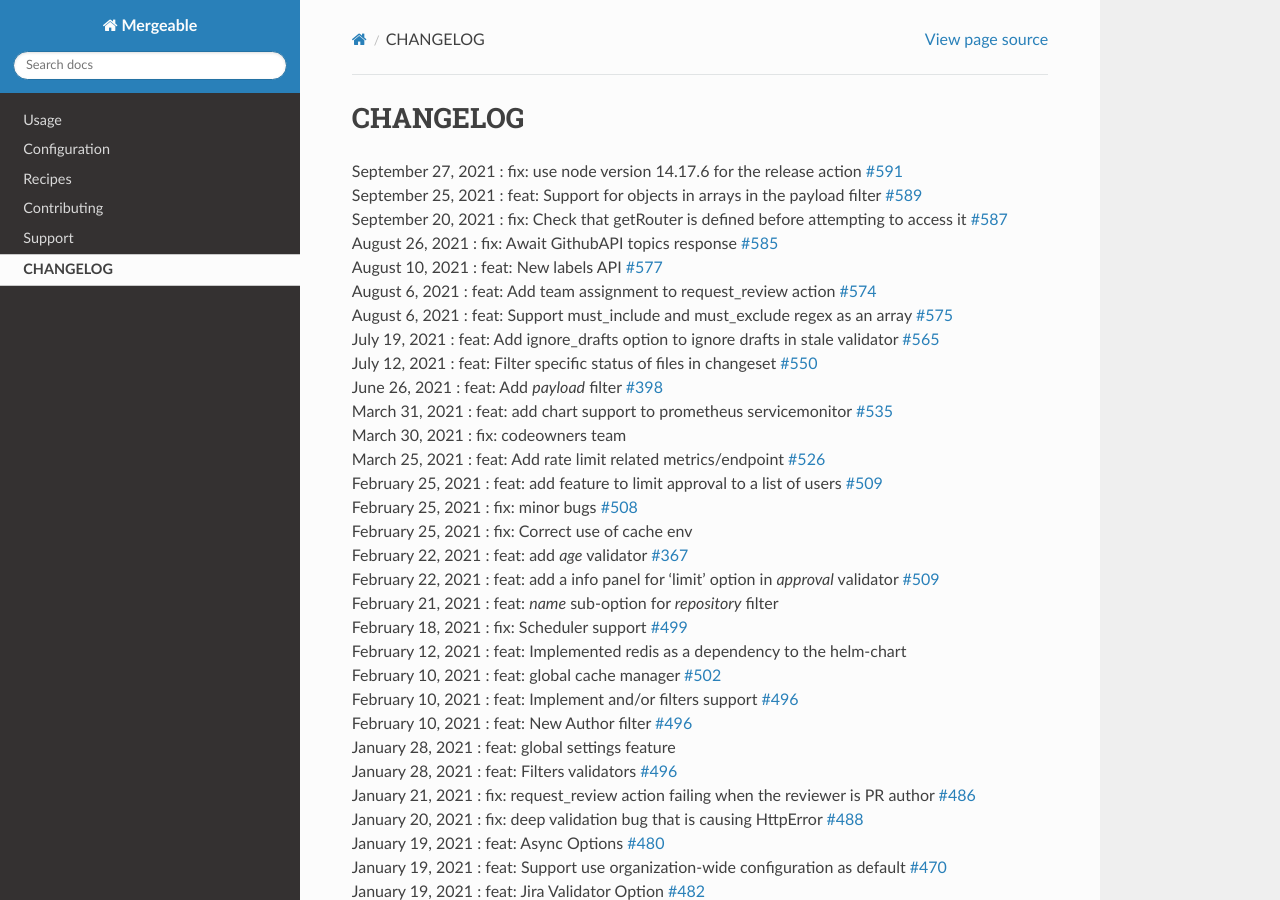
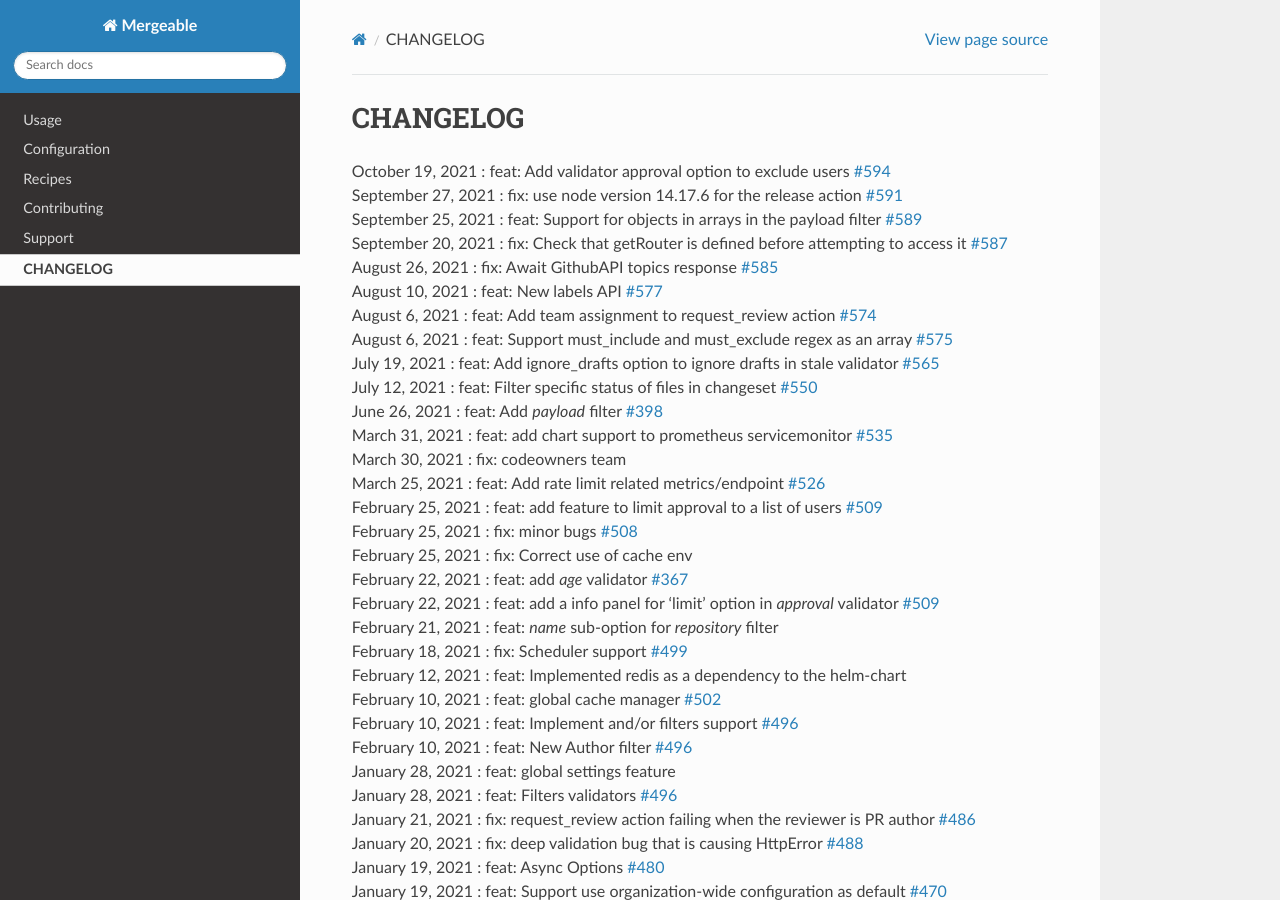
Before and after one commit to mergeability/mergeable, a Sphinx documentation site: the page built from docs/changelog.rst, in a window 1280 px wide and 900 px high. Built offline with Sphinx 7.4.7 and the Read the Docs theme 2.0.0, drawn with Linux system fonts in a browser that asks for light colours.

Commit message:
Add feature to changelog

```diff
--- a/docs/changelog.rst
+++ b/docs/changelog.rst
@@ -1,5 +1,6 @@
 CHANGELOG
 =====================================
+| October 19, 2021 : feat: Add validator approval option to exclude users `#594 <https://github.com/mergeability/mergeable/pull/594>`_
 | September 27, 2021 : fix: use node version 14.17.6 for the release action `#591 <https://github.com/mergeability/mergeable/pull/591>`_
 | September 25, 2021 : feat: Support for objects in arrays in the payload filter `#589 <https://github.com/mergeability/mergeable/pull/589>`_
 | September 20, 2021 : fix: Check that getRouter is defined before attempting to access it `#587 <https://github.com/mergeability/mergeable/pull/587>`_
```
